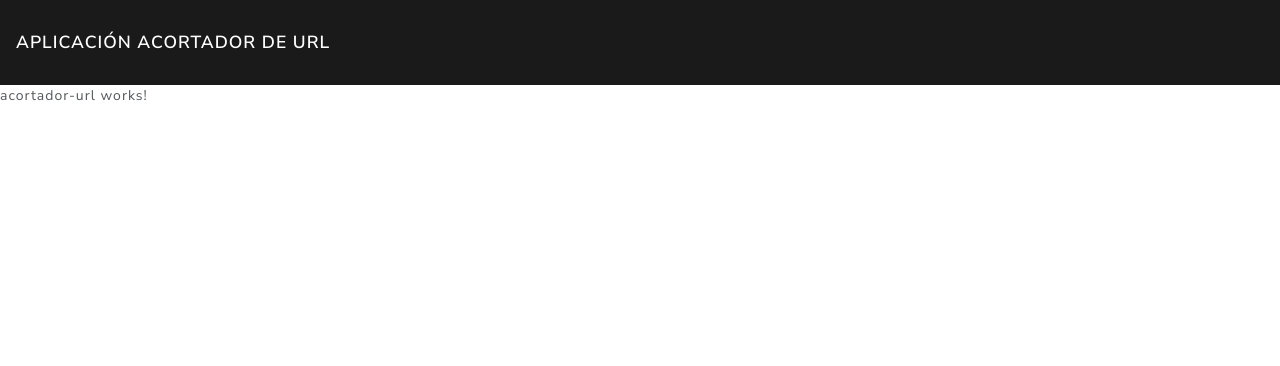
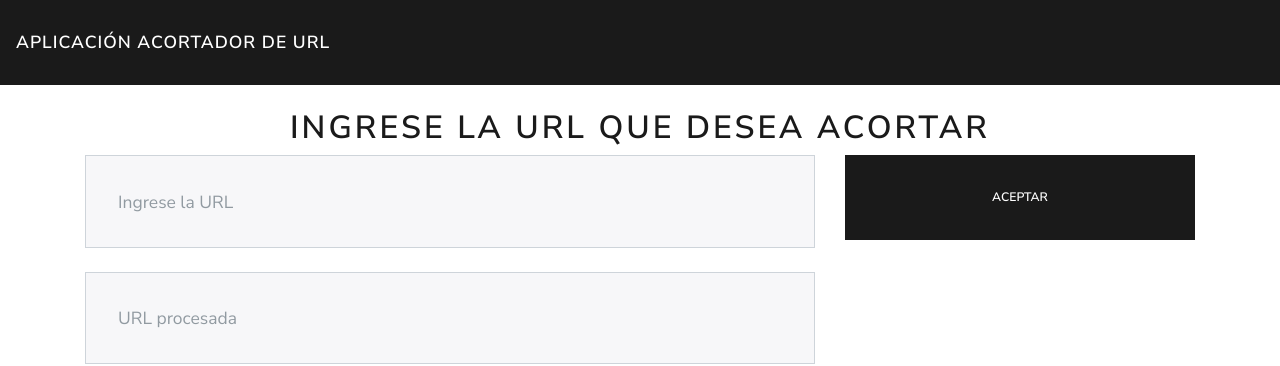
Before and after one commit to Daniel151505/Aplicacion-Acortador-de-URL, an Angular app in the folder Aplicacion-Acortador-de-URL/: page / in a window 1280 px wide. Shown: the top 366 px of the page. Built offline with nearby package versions, Linux system fonts and the light colour scheme.

Commit message:
Vista Acortador URL

```diff
--- a/Aplicacion-Acortador-de-URL/src/app/components/acortador-url/acortador-url.component.html
+++ b/Aplicacion-Acortador-de-URL/src/app/components/acortador-url/acortador-url.component.html
@@ -1 +1,16 @@
-<p>acortador-url works!</p>
+<div class="container mt-4">
+    <h1 class="display-5 text-center">Ingrese la URL que desea acortar</h1>
+    <div class="row mb-4">
+        <div class="col-lg-8">
+            <input type="text" class="form-control form-control-lg" placeholder="Ingrese la URL">
+        </div>
+        <div class="col-lg-4">
+            <button class="btn btn-primary btn-block btn-lg">Aceptar</button>
+        </div>
+    </div>
+    <div class="row">
+        <div class="col-lg-8">
+            <input type="text" class="form-control form-control-lg" placeholder="URL procesada">
+        </div>
+    </div>
+</div>
```
